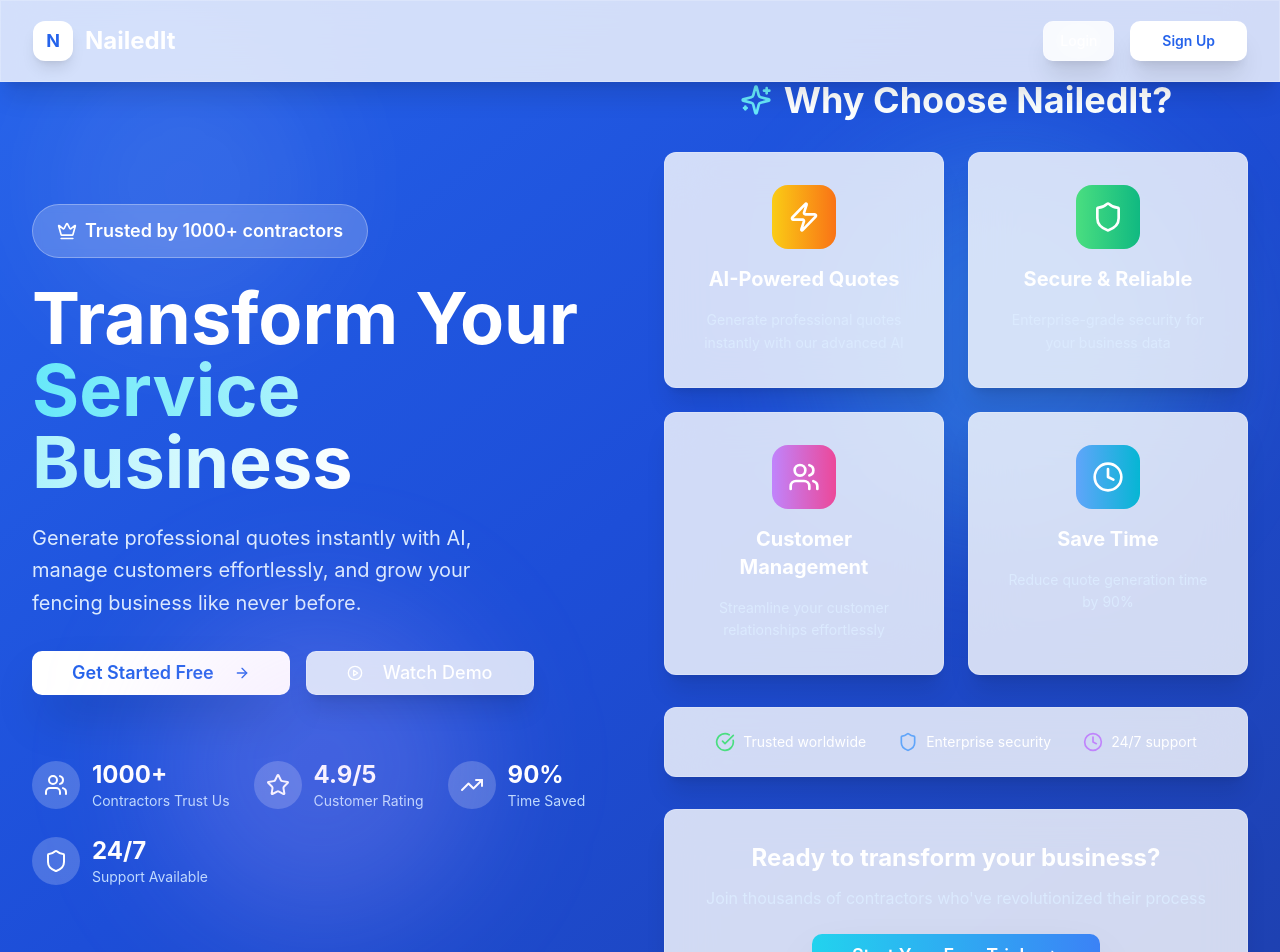
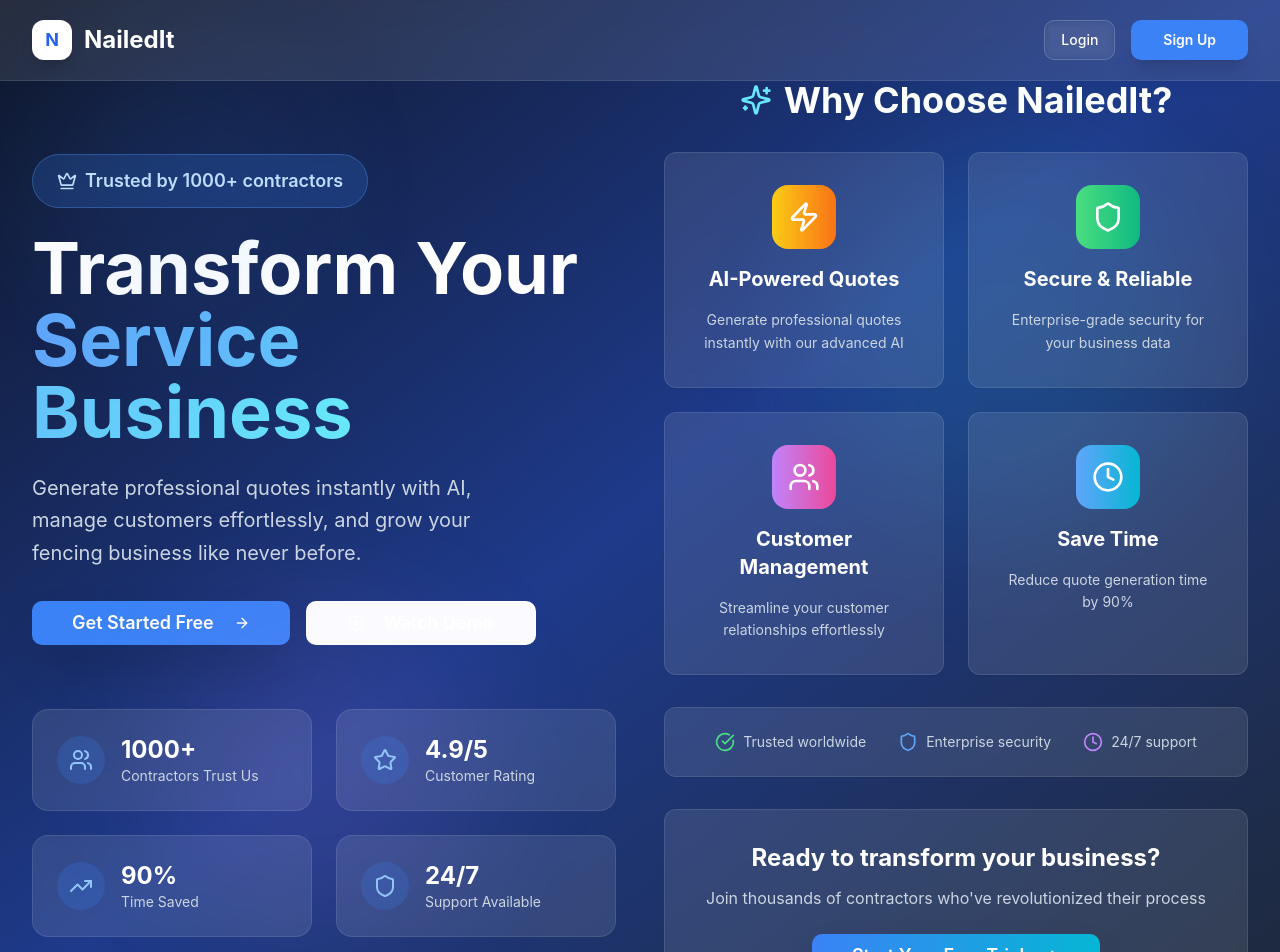
Before and after one commit to karthik-pv/nailed-it-quote-ai, a React (Vite) app: page / in a window 1280 px wide. Shown: the top 952 px of the page. Built offline with nearby package versions, Linux system fonts and the light colour scheme.

Commit message:
Fix: Improve homepage UI and styling
Improve the homepage UI, including color schemes, text visibility, and overall design.

```diff
--- a/src/pages/Index.tsx
+++ b/src/pages/Index.tsx
@@ -58,14 +58,14 @@ const Index = () => {
   ];
 
   return (
-    <div className="min-h-screen bg-gradient-to-br from-blue-600 via-blue-700 to-blue-800 relative overflow-hidden">
+    <div className="min-h-screen bg-gradient-to-br from-slate-900 via-blue-900 to-slate-800 relative overflow-hidden">
       {/* Animated Background Elements */}
-      <div className="absolute top-10 left-10 w-72 h-72 bg-white/10 rounded-full blur-3xl animate-pulse"></div>
-      <div className="absolute top-40 right-20 w-96 h-96 bg-cyan-300/20 rounded-full blur-3xl floating" style={{ animationDelay: '2s' }}></div>
-      <div className="absolute bottom-20 left-40 w-80 h-80 bg-purple-300/20 rounded-full blur-3xl floating" style={{ animationDelay: '4s' }}></div>
+      <div className="absolute top-10 left-10 w-72 h-72 bg-blue-500/10 rounded-full blur-3xl animate-pulse"></div>
+      <div className="absolute top-40 right-20 w-96 h-96 bg-cyan-400/10 rounded-full blur-3xl floating" style={{ animationDelay: '2s' }}></div>
+      <div className="absolute bottom-20 left-40 w-80 h-80 bg-purple-400/10 rounded-full blur-3xl floating" style={{ animationDelay: '4s' }}></div>
 
       {/* Navigation */}
-      <nav className="fixed top-0 w-full z-50 glass border-b border-white/20">
+      <nav className="fixed top-0 w-full z-50 bg-white/10 backdrop-blur-md border-b border-white/10">
         <div className="max-w-7xl mx-auto px-6 lg:px-8">
           <div className="flex justify-between items-center h-20">
             <div className="flex items-center space-x-3">
@@ -79,13 +79,13 @@ const Index = () => {
               <Button
                 variant="ghost"
                 onClick={() => navigate('/login')}
-                className="text-white hover:text-blue-100 hover:bg-white/10 border border-white/20 glass-button"
+                className="text-white hover:text-white hover:bg-white/20 border border-white/20 backdrop-blur-sm"
               >
                 Login
               </Button>
               <Button
                 onClick={() => navigate('/signup')}
-                className="bg-white text-blue-600 hover:bg-blue-50 px-8 py-3 font-semibold shadow-xl hover:shadow-2xl hover:scale-105 transition-all duration-300"
+                className="bg-blue-500 hover:bg-blue-600 text-white px-8 py-3 font-semibold shadow-xl hover:shadow-2xl hover:scale-105 transition-all duration-300"
               >
                 Sign Up
               </Button>
@@ -100,7 +100,7 @@ const Index = () => {
         {/* Left Side - Hero Content */}
         <div className="space-y-8 animate-fade-in">
           <div className="space-y-6">
-            <Badge className="bg-white/20 text-white border-white/30 px-6 py-3 text-lg backdrop-blur-sm">
+            <Badge className="bg-blue-500/20 text-blue-200 border-blue-400/30 px-6 py-3 text-lg backdrop-blur-sm">
               <Crown className="w-5 h-5 mr-2" />
               Trusted by 1000+ contractors
             </Badge>
@@ -108,12 +108,12 @@ const Index = () => {
             <h1 className="text-6xl lg:text-7xl font-bold text-white leading-tight">
               Transform Your
               <br />
-              <span className="bg-gradient-to-r from-cyan-300 to-white bg-clip-text text-transparent">
+              <span className="bg-gradient-to-r from-blue-400 to-cyan-300 bg-clip-text text-transparent">
                 Service Business
               </span>
             </h1>
 
-            <p className="text-xl text-blue-100 leading-relaxed max-w-lg">
+            <p className="text-xl text-slate-300 leading-relaxed max-w-lg">
               Generate professional quotes instantly with AI, manage customers effortlessly,
               and grow your fencing business like never before.
             </p>
@@ -123,7 +123,7 @@ const Index = () => {
             <Button
               size="lg"
               onClick={() => navigate('/signup')}
-              className="bg-white text-blue-600 hover:bg-blue-50 px-10 py-4 text-lg font-semibold shadow-2xl hover:shadow-white/25 hover:scale-105 transition-all duration-300 group"
+              className="bg-blue-500 hover:bg-blue-600 text-white px-10 py-4 text-lg font-semibold shadow-2xl hover:shadow-blue-500/25 hover:scale-105 transition-all duration-300 group"
             >
               Get Started Free
               <ArrowRight className="ml-3 w-6 h-6 group-hover:translate-x-1 transition-transform" />
@@ -132,7 +132,7 @@ const Index = () => {
             <Button
               size="lg"
               variant="outline"
-              className="border-2 border-white/30 text-white hover:bg-white/10 px-10 py-4 text-lg backdrop-blur-sm glass-button group"
+              className="border-2 border-white/30 text-white hover:bg-white/10 px-10 py-4 text-lg backdrop-blur-sm group"
             >
               <PlayCircle className="mr-3 w-6 h-6" />
               Watch Demo
@@ -140,22 +140,26 @@ const Index = () => {
           </div>
 
           {/* Stats Row */}
-          <div className="flex flex-wrap gap-6 pt-8">
+          <div className="grid grid-cols-2 gap-6 pt-8">
             {stats.map((stat, index) => (
               <div
                 key={index}
-                className="flex items-center space-x-3 group cursor-pointer"
+                className="group cursor-pointer"
                 onMouseEnter={() => setHoveredStat(index)}
                 onMouseLeave={() => setHoveredStat(null)}
               >
-                <div className={`w-12 h-12 rounded-full bg-white/20 flex items-center justify-center transition-all duration-300 ${
-                  hoveredStat === index ? 'scale-110 bg-white/30' : ''
+                <div className={`bg-white/10 backdrop-blur-sm rounded-2xl p-6 border border-white/10 transition-all duration-300 ${
+                  hoveredStat === index ? 'scale-105 bg-white/20' : ''
                 }`}>
-                  <stat.icon className="w-6 h-6 text-white" />
-                </div>
-                <div>
-                  <div className="text-2xl font-bold text-white">{stat.number}</div>
-                  <div className="text-sm text-blue-200">{stat.label}</div>
+                  <div className="flex items-center space-x-4">
+                    <div className="w-12 h-12 rounded-full bg-blue-500/20 flex items-center justify-center">
+                      <stat.icon className="w-6 h-6 text-blue-300" />
+                    </div>
+                    <div>
+                      <div className="text-2xl font-bold text-white">{stat.number}</div>
+                      <div className="text-sm text-slate-300">{stat.label}</div>
+                    </div>
+                  </div>
                 </div>
               </div>
             ))}
@@ -175,7 +179,7 @@ const Index = () => {
             {features.map((feature, index) => (
               <Card
                 key={index}
-                className="glass p-8 hover:bg-white/20 transition-all duration-500 cursor-pointer group border-white/20 backdrop-blur-xl animate-slide-up"
+                className="bg-white/10 backdrop-blur-sm p-8 hover:bg-white/20 transition-all duration-500 cursor-pointer group border-white/10 animate-slide-up"
                 style={{ animationDelay: `${0.5 + index * 0.1}s` }}
                 onMouseEnter={() => setHoveredFeature(index)}
                 onMouseLeave={() => setHoveredFeature(null)}
@@ -189,7 +193,7 @@ const Index = () => {
                   <h3 className="text-xl font-bold text-white group-hover:text-cyan-200 transition-colors">
                     {feature.title}
                   </h3>
-                  <p className="text-blue-100 text-sm leading-relaxed">
+                  <p className="text-slate-300 text-sm leading-relaxed">
                     {feature.description}
                   </p>
                 </div>
@@ -198,35 +202,35 @@ const Index = () => {
           </div>
 
           {/* Trust Indicators */}
-          <Card className="glass p-6 text-center border-white/20 backdrop-blur-xl">
+          <Card className="bg-white/10 backdrop-blur-sm p-6 text-center border-white/10">
             <div className="flex flex-col sm:flex-row items-center justify-center space-y-4 sm:space-y-0 sm:space-x-8 text-white">
               <div className="flex items-center space-x-2">
                 <CheckCircle className="w-5 h-5 text-green-400" />
-                <span className="text-sm">Trusted worldwide</span>
+                <span className="text-sm text-slate-300">Trusted worldwide</span>
               </div>
               <div className="flex items-center space-x-2">
                 <Shield className="w-5 h-5 text-blue-400" />
-                <span className="text-sm">Enterprise security</span>
+                <span className="text-sm text-slate-300">Enterprise security</span>
               </div>
               <div className="flex items-center space-x-2">
                 <Clock className="w-5 h-5 text-purple-400" />
-                <span className="text-sm">24/7 support</span>
+                <span className="text-sm text-slate-300">24/7 support</span>
               </div>
             </div>
           </Card>
 
           {/* CTA Section */}
-          <Card className="glass p-8 text-center border-white/20 backdrop-blur-xl">
+          <Card className="bg-white/10 backdrop-blur-sm p-8 text-center border-white/10">
             <h3 className="text-2xl font-bold text-white mb-3">
               Ready to transform your business?
             </h3>
-            <p className="text-blue-100 mb-6">
+            <p className="text-slate-300 mb-6">
               Join thousands of contractors who've revolutionized their process
             </p>
             <Button
               size="lg"
               onClick={() => navigate('/signup')}
-              className="bg-gradient-to-r from-cyan-400 to-blue-500 hover:from-cyan-300 hover:to-blue-400 text-white px-10 py-4 text-lg font-semibold shadow-2xl hover:scale-105 transition-all duration-300 group"
+              className="bg-gradient-to-r from-blue-500 to-cyan-500 hover:from-blue-600 hover:to-cyan-600 text-white px-10 py-4 text-lg font-semibold shadow-2xl hover:scale-105 transition-all duration-300 group"
             >
               Start Your Free Trial
               <ArrowRight className="ml-3 w-6 h-6 group-hover:translate-x-1 transition-transform" />
```
